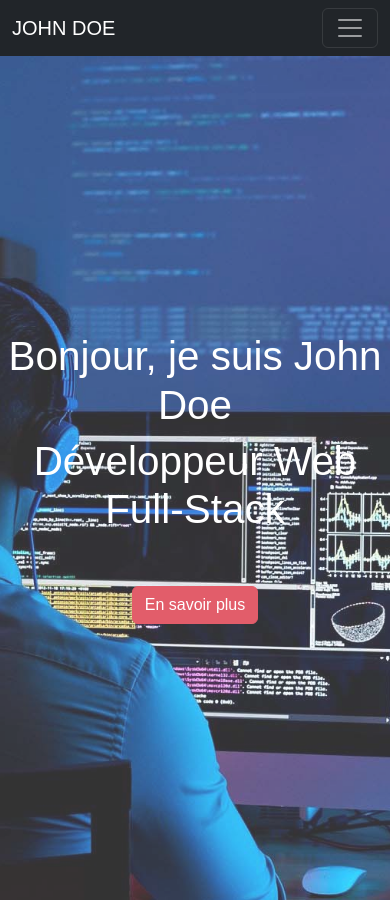
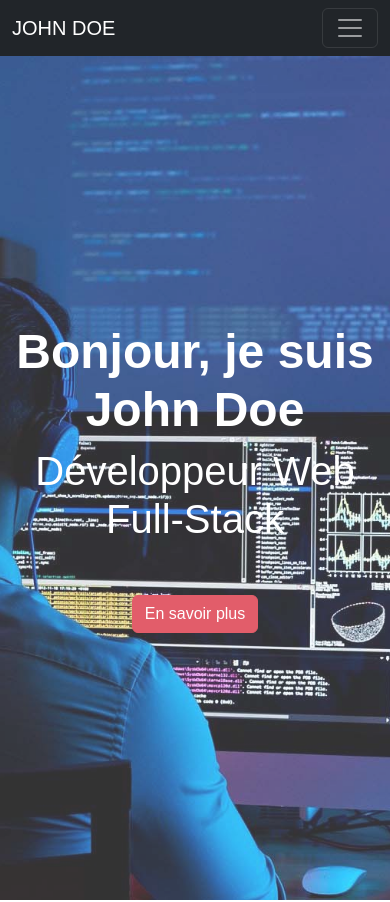
Before and after one commit to Dinid89/AMELIN_DAVID_DEVOIR_5_PORTFOLIO, a React (Create React App) app: page /Home in a window 390 px wide. Shown: the top 902 px of the page. Built offline with nearby package versions, Linux system fonts and the light colour scheme.

Commit message:
Finalisation détails

```diff
--- a/public/index.html
+++ b/public/index.html
@@ -5,38 +5,17 @@
     <link rel="icon" href="%PUBLIC_URL%/favicon.ico.png" />
     <meta name="viewport" content="width=device-width, initial-scale=1" />
     <meta name="theme-color" content="#000000" />
-    <meta name="description" content="Web site created using create-react-app"/>
+    <meta name="description" content="Portfolio created using create-react-app"/>
     <link rel="apple-touch-icon" href="%PUBLIC_URL%/logo192.png" />
     <link href="https://cdn.jsdelivr.net/npm/bootstrap@5.2.3/dist/css/bootstrap.min.css" rel="stylesheet" integrity="sha384-rbsA2VBKQhggwzxH7pPCaAqO46MgnOM80zW1RWuH61DGLwZJEdK2Kadq2F9CUG65" crossorigin="anonymous">
-    <!--
-      manifest.json provides metadata used when your web app is installed on a
-      user's mobile device or desktop. See https://developers.google.com/web/fundamentals/web-app-manifest/
-    -->
     <link rel="manifest" href="%PUBLIC_URL%/manifest.json" />
-    <!--
-      Notice the use of %PUBLIC_URL% in the tags above.
-      It will be replaced with the URL of the `public` folder during the build.
-      Only files inside the `public` folder can be referenced from the HTML.
 
-      Unlike "/favicon.ico" or "favicon.ico", "%PUBLIC_URL%/favicon.ico" will
-      work correctly both with client-side routing and a non-root public URL.
-      Learn how to configure a non-root public URL by running `npm run build`.
-    -->
     <title>Mon Portfolio</title>
   </head>
   <body>
     <noscript>You need to enable JavaScript to run this app.</noscript>
     <div id="root"></div>
-    <!--
-      This HTML file is a template.
-      If you open it directly in the browser, you will see an empty page.
 
-      You can add webfonts, meta tags, or analytics to this file.
-      The build step will place the bundled scripts into the <body> tag.
-
-      To begin the development, run `npm start` or `yarn start`.
-      To create a production bundle, use `npm run build` or `yarn build`.
-    -->
   <script src="https://cdn.jsdelivr.net/npm/bootstrap@5.2.3/dist/js/bootstrap.bundle.min.js" integrity="sha384-kenU1KFdBIe4zVF0s0G1M5b4hcpxyD9F7jL+jjXkk+Q2h455rYXK/7HAuoJl+0I4" crossorigin="anonymous"></script>
   </body>
 </html>
--- a/src/Modal/Mymodal.jsx
+++ b/src/Modal/Mymodal.jsx
@@ -15,7 +15,7 @@ const Mymodal = ({ show, onClose }) => {
                     <button type="button" onClick={onClose} className="btn-close" data-bs-dismiss="modal" aria-label="Close"></button>
                 </div>
             <div className="modal-body">
-                <img src="https://avatars.githubusercontent.com/u/19842736?v=4"/>
+                <img src="https://avatars.githubusercontent.com/u/19842736?v=4" alt="GitHub profil"/>
 
                 <div className="modalInfo">
                 <div>
--- a/src/pages/Contact.jsx
+++ b/src/pages/Contact.jsx
@@ -41,7 +41,7 @@ const Contact = () => {
                         </div>
 
                         <div className="mb-1">
-                          <textarea className="message" rows="18" required placeholder="Votre message"/>
+                          <textarea className="message" rows="18" aria-label="Votre message" required placeholder="   Votre message"/>
                         </div>
                         <div className="btnSubmit d-flex justify-content-center">
                           <button type="submit" aria-label="Envoyer le message">Envoyer</button>
--- a/src/pages/contact.css
+++ b/src/pages/contact.css
@@ -1,4 +1,4 @@
-* {
+x²* {
     padding: 0;
     margin: 0;
     box-sizing: border-box;
--- a/src/pages/home.css
+++ b/src/pages/home.css
@@ -22,6 +22,14 @@
  .hello     {
     color: white;
  }
+
+ .title h1 {
+    font-weight: bold;
+ }
+
+ .title h2 {
+    font-size: 4rem;
+}
 
 .titleAbout {
     border-bottom: 3px solid #0d6efd;
@@ -62,4 +70,13 @@
     .competences {
         width: 90%;
     }
+
+    .title h1 {
+        font-size: 3rem;
+
+    }
+
+    .title h2 {
+        font-size: 2.5rem;
+    }
 }
--- a/src/pages/portfolio.css
+++ b/src/pages/portfolio.css
@@ -35,6 +35,15 @@ hr {
     font-size: 0.9rem;
 }
 
+.card {
+    transition: box-shadow 0.2 ease;
+}
+
+.card:hover{
+    background-color: #efefef;
+    box-shadow: 0 4px 12px black;
+}
+
 @media screen and (max-width:800px) {
     .cardsContainer {
         width: 100%;
--- a/src/pages/services.css
+++ b/src/pages/services.css
@@ -37,6 +37,12 @@
 .card {
     padding: 20px;
     width: 100%;
+    transition: box-shadow 0.2 ease;
+}
+
+.card:hover {
+    background-color: #efefef;
+    box-shadow: 0 4px 12px black;
 }
 
 @media screen and (max-width: 800px) {
```
